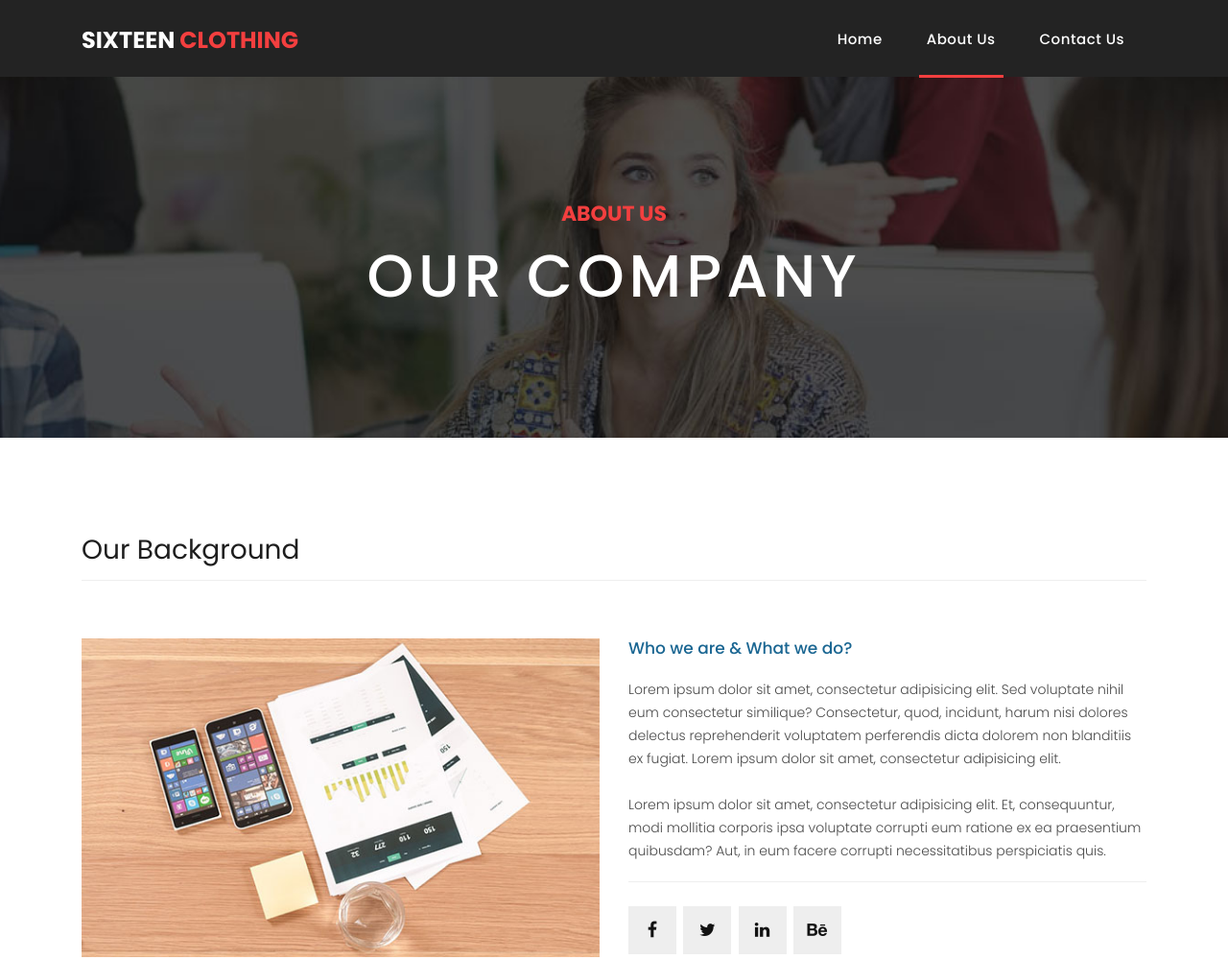
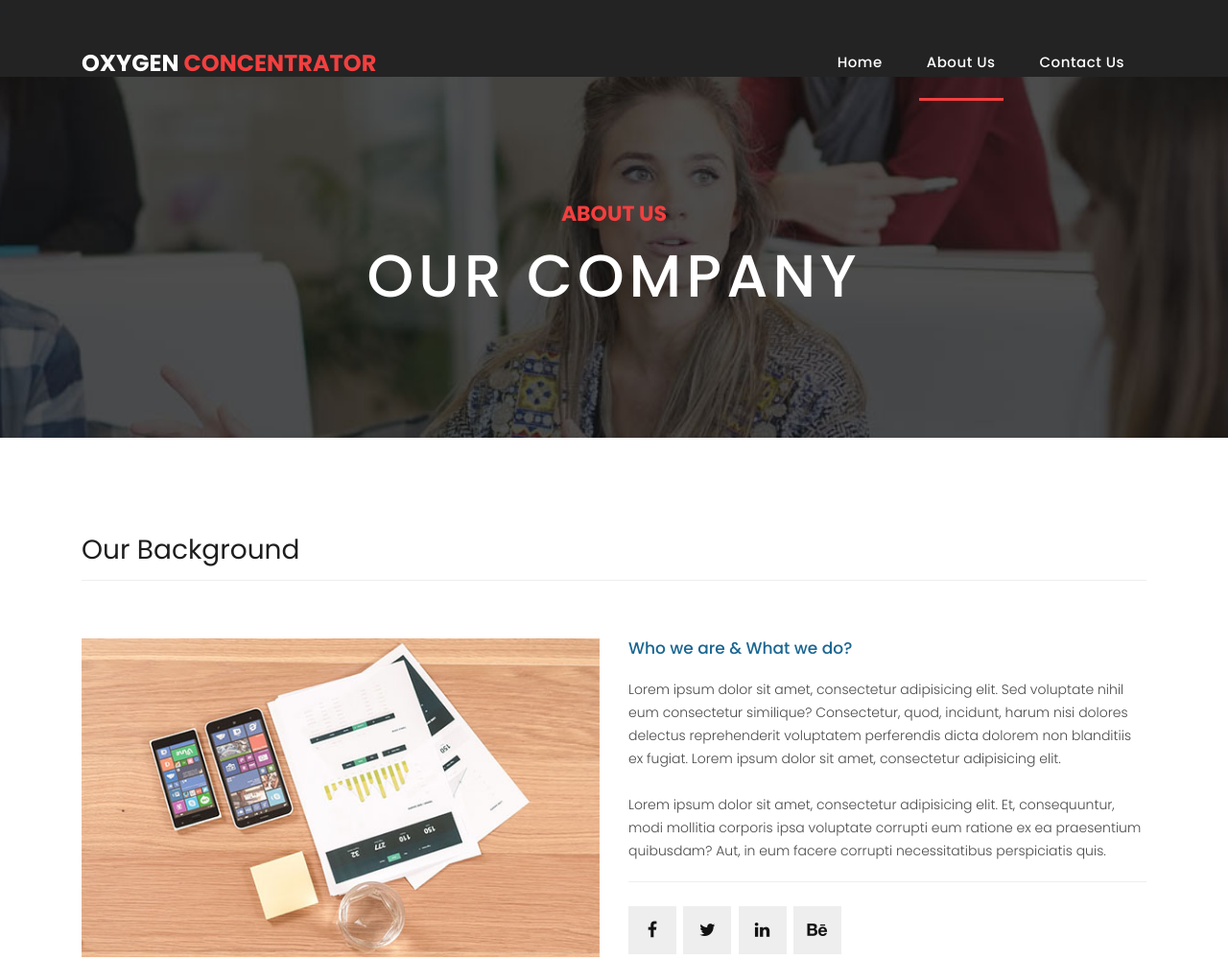
Before and after one commit to architjain2002/OxygenConcentrator-website, a plain HTML site: page about.html in a window 1280 px wide. Shown: the top 1000 px of the page at 96% size. Drawn offline with Linux system fonts and the light colour scheme.

Commit message:
changed the title

```diff
--- a/about.html
+++ b/about.html
@@ -42,11 +42,11 @@ https://templatemo.com/tm-546-sixteen-clothing
   <!-- ***** Preloader End ***** -->
 
   <!-- Header -->
-  <header class="">
+  <header class="">x
     <nav class="navbar navbar-expand-lg">
       <div class="container">
         <a class="navbar-brand" href="index.html">
-          <h2>Sixteen <em>Clothing</em></h2>
+          <h2>Oxygen <em>Concentrator</em></h2>
         </a>
         <button class="navbar-toggler" type="button" data-toggle="collapse" data-target="#navbarResponsive"
           aria-controls="navbarResponsive" aria-expanded="false" aria-label="Toggle navigation">
```
Also changed, not shown: contact.html (+1 -1 lines), index.html (+1 -1 lines).
